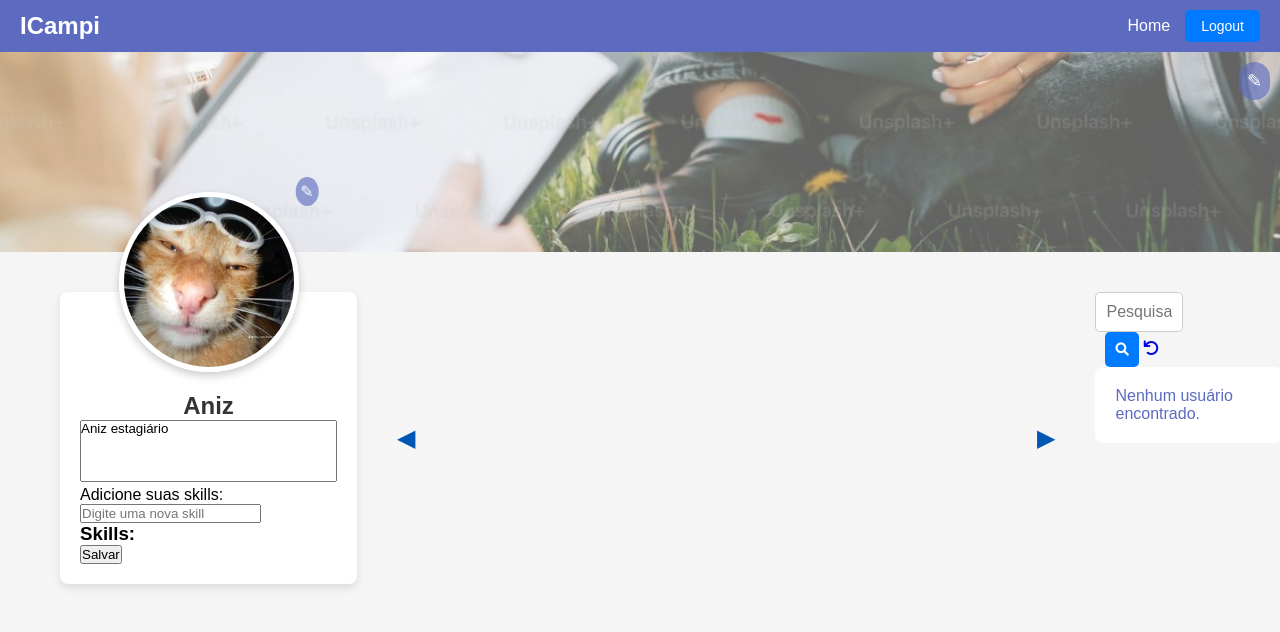
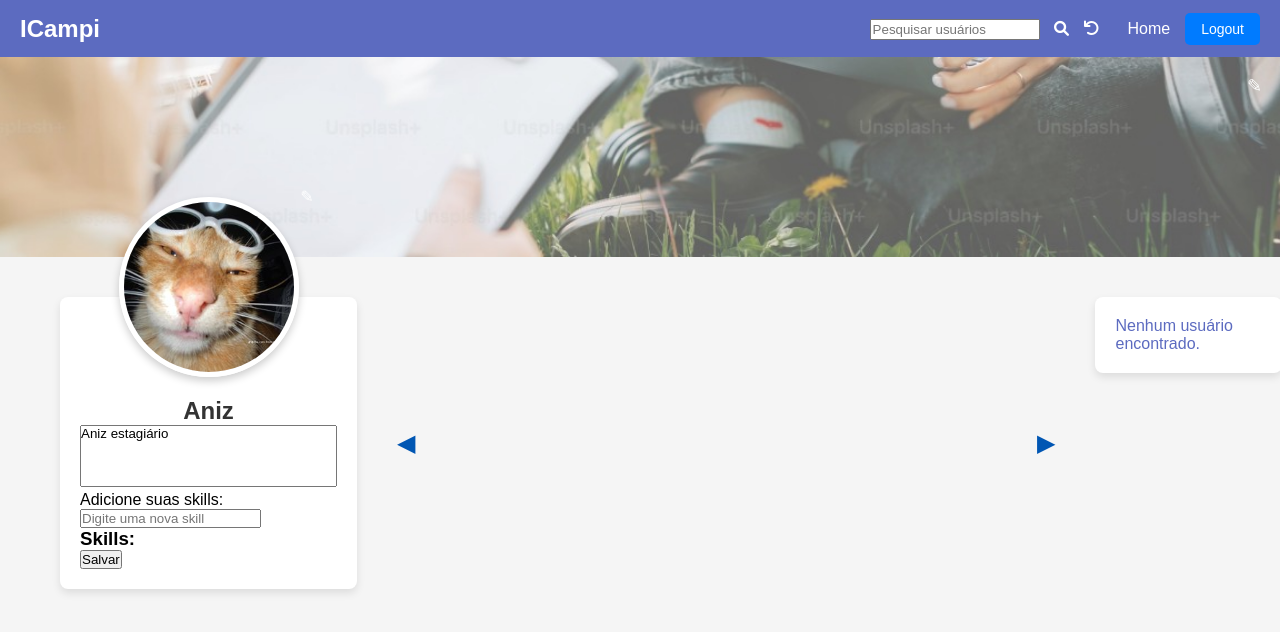
Before and after one commit to KaliRodri/IniCampi, a Django app: a page that uses user_account/templates/account/profile.html in a window 1280 px wide. Shown: the top 632 px of the page. Run offline with Django 5.2, Linux system fonts and the light colour scheme; a user stored in the database is signed in; data comes from the database, SQL or seed files in the repository; both versions use the stored data as it was after the commit.

Commit message:
Feed e Profile Update

```diff
--- a/static/css/feed.css
+++ b/static/css/feed.css
@@ -3,7 +3,7 @@ body {
     font-family: Arial, sans-serif;
     margin: 0;
     padding: 0;
-    background-color: #ffffff;
+    background-color: rgb(247, 247, 247);
 }
 
 /* Container principal */
--- a/static/css/profile.css
+++ b/static/css/profile.css
@@ -135,7 +135,7 @@
 
 
         .view-btn {
-            background-color: #1f3c88;
+            background-color: #28a745;
             color: white;
             padding: 10px 20px;
             border: none;
@@ -155,6 +155,8 @@
             gap: 15px;
             max-height: 302px; /* Define a altura máxima */
             overflow-y: auto;  /* Torna a seção rolável */
+            box-shadow: 0px 4px 8px rgba(0, 0, 0, 0.1);
+
         }
 
         .contact {
@@ -174,6 +176,15 @@
         .contact span {
             font-size: 16px;
         }
+
+        .contact a {
+            font-size: 14px;
+        }
+
+        .contact a:hover {
+            color: #007bff;
+        }
+
 
         .contact a {
             text-decoration: none;
@@ -234,7 +245,6 @@
             position: absolute;
             top: 10px;
             right: 10px;
-            background-color: #5c6bc0a2;
             color: white;
             padding: 8px;
             border-radius: 20px;
@@ -249,7 +259,6 @@
             top: -115px;
             right: 50px;
             transform: translateX(50%);
-            background-color: #5c6bc0a2;
             color: white;
             padding: 5px;
             border-radius: 50%;
--- a/user_account/templates/account/profile.html
+++ b/user_account/templates/account/profile.html
@@ -14,6 +14,15 @@
     <header>
         <h1>ICampi</h1>
         <nav>
+            <div class="search-container">
+                <form method="get" action=".">
+                    <input type="text" name="q" value="{{ query }}" placeholder="Pesquisar usuários">
+                    <button type="submit"style="background: none; border: none; cursor: pointer;"><i class="fas fa-search "></i></button>
+                    <a href="{% url 'profile' %}" class="clear-search-btn">
+                        <i class="fa fa-undo" aria-hidden="true"></i>
+                    </a>
+                </form>
+            </div>
             <a href="{% url 'home' %}">Home</a>
             <form class="logout-form" action="{% url 'logout' %}" method="post">
                 {% csrf_token %}
@@ -24,7 +33,8 @@
 </body>
 
 <style>
-    .hard-skill-item {
+
+.hard-skill-item {
     display: flex;
     align-items: center;
     margin-bottom: 5px;
@@ -128,24 +138,16 @@
 
 .search-container input {
     width: 70%;
-    padding: 10px;
-    border: 1px solid #ccc;
-    border-radius: 5px;
-    font-size: 16px;
+    padding: 1px;
 }
 
 .search-container button {
     padding: 10px;
-    margin-left: 10px;
-    background-color: #007bff;
+    font-size: 15px;
     color: #fff;
     border: none;
     border-radius: 5px;
     cursor: pointer;
-}
-
-.search-container button:hover {
-    background-color: #0056b3;
 }
 
 </style>
@@ -268,7 +270,6 @@
                         <img src="/static/images/Avatar_Padrão.jpeg" alt="Imagem do Projeto Padrão">
                     {% endif %}
                 </div>
-
                 <form action="{% url 'unsubscribe_from_project' project.id %}" method="post">
                     {% csrf_token %}
                     <button type="submit" class="view-btn">Desinscrever</button>
@@ -280,18 +281,8 @@
         </div>
         <button class="carousel-btn next-btn">&#9654;</button>
     </div>
+       <div class="container2">
 
-
-       <div class="container2">
-        <div class="search-container">
-            <form method="get" action=".">
-                <input type="text" name="q" value="{{ query }}" placeholder="Pesquisar usuários, bio ou skills">
-                <button type="submit"><i class="fas fa-search"></i></button>
-                <a href="{% url 'profile' %}" class="clear-search-btn">
-                    <i class="fa fa-undo" aria-hidden="true"></i>
-                </a>
-            </form>
-        </div>
         <div class="contacts-container">
             {% if users %}
                 {% for user in users %}
@@ -302,17 +293,10 @@
                     {% else %}
                         <img src="/static/images/Avatar_Padrão.jpeg" alt="Foto de {{ user.username }}" class="contact-avatar">
                     {% endif %}
-<<<<<<< HEAD
-<<<<<<< HEAD
-
-                    <a href="{% url 'profile' user.username %}">{{ user.username }}</a>
-=======
-=======
->>>>>>> main
-
                     <!-- Nome do Usuário -->
                     <span>{{ user.username }}</span>
->>>>>>> 7a63bc4b19e1aad4a7bb20e707195b417fdf4b4f
+                    <a href="{% url 'profile' user.username %}">Ver Perfil</a>
+
                 </div>
                 <hr>
                 {% endfor %}
--- a/user_account/views.py
+++ b/user_account/views.py
@@ -141,9 +141,9 @@ def edit_hard_skills(request):
             else:
                 messages.info(request, f"A skill '{skill.name}' já existe e foi adicionada ao seu perfil.")
 
-        return redirect('profile_view')
+        return redirect('profile')
 
-    return redirect('profile_view')
+    return redirect('profile')
 
 @login_required
 def student_projects_view(request):
```
Also changed, not shown: feed/templates/feed/feed.html (+34 -4 lines), db.sqlite3.
